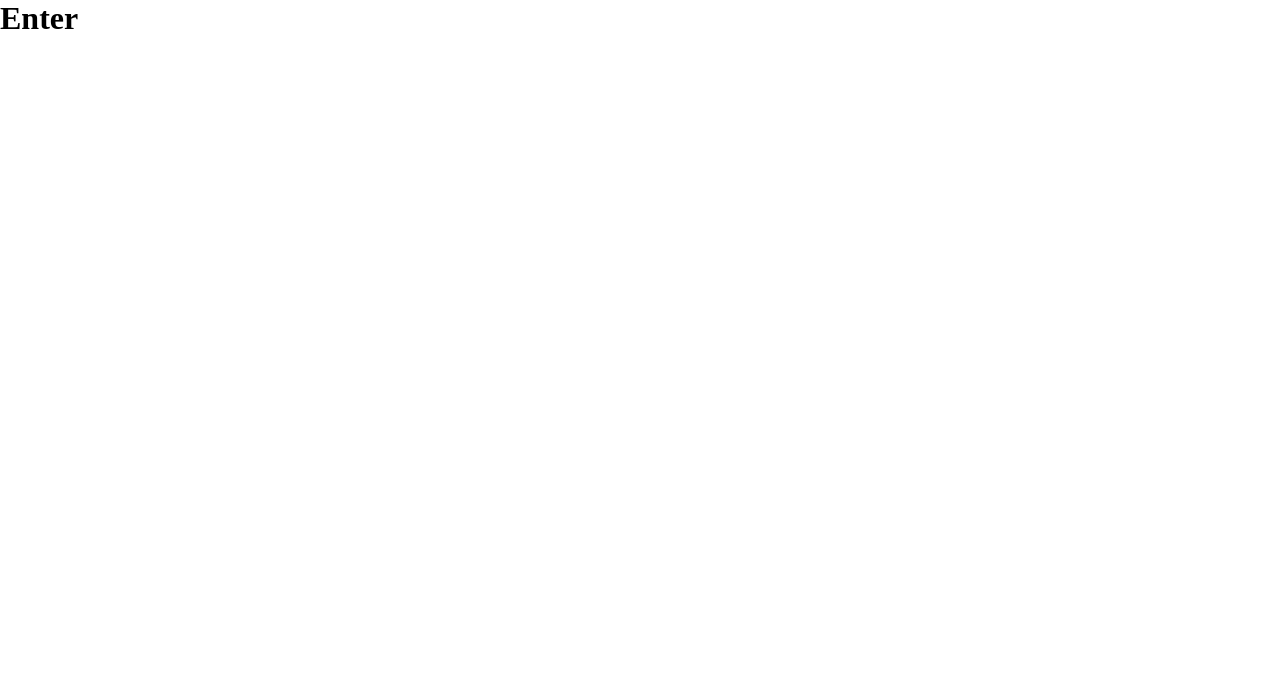
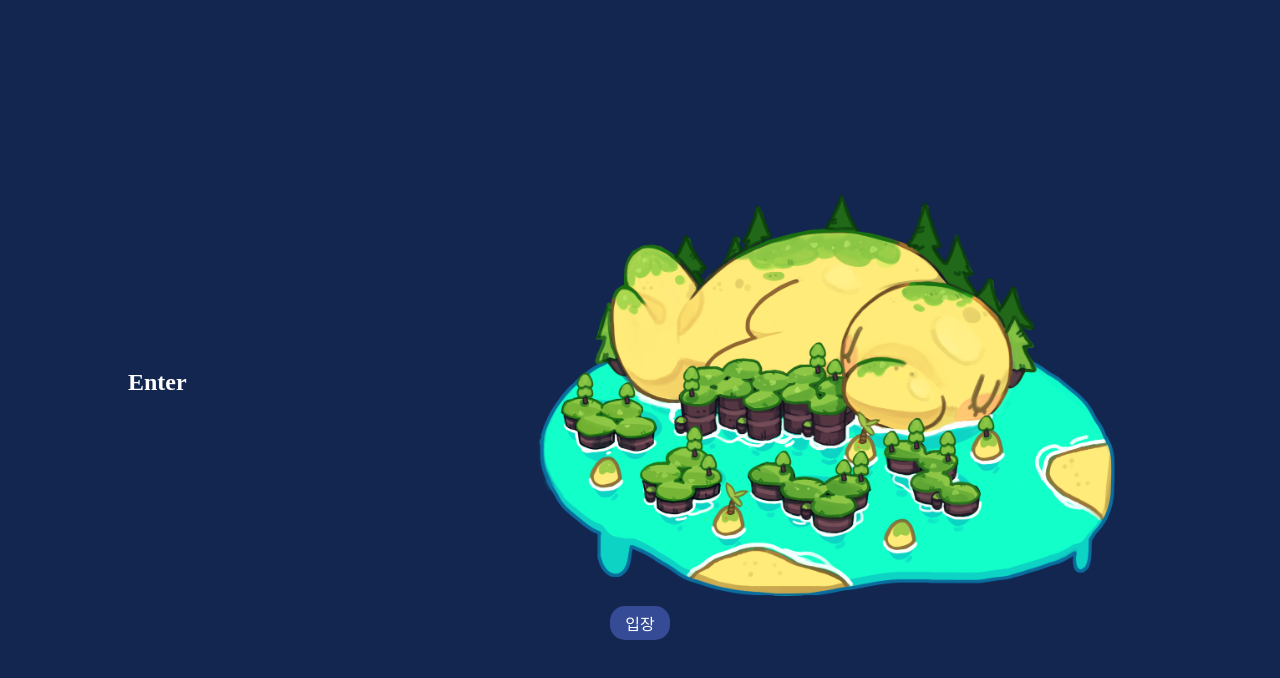
Before and after one commit to chuhongkyu/mapoCharacter, a React (Create React App) app: page / in a window 1280 px wide. Shown: the top 678 px of the page. Built offline with nearby package versions, Linux system fonts and the light colour scheme.

Commit message:
Enter page 10%

```diff
--- a/src/pages/Enter.js
+++ b/src/pages/Enter.js
@@ -1,5 +1,50 @@
+import styled from "styled-components";
+
+const env = process.env;
+env.PUBLIC_URL = env.PUBLIC_URL || "";
+
+const Wrapper = styled.section`
+  width: 100%;
+  height: 100vh;
+  background-color: ${(props) => props.theme.navy};
+  color: ${(props) => props.theme.white.light};
+  display: flex;
+  justify-content: center;
+  align-items: center;
+  flex-direction: column;
+`;
+
+const MainContainer = styled.div`
+  display: flex;
+  justify-content: center;
+  align-items: center;
+  div {
+    width: 30%;
+  }
+  img {
+    width: 50%;
+  }
+`;
+
+const Btn = styled.span`
+  padding: 5px 15px;
+  border-radius: 15px;
+  color: ${(props) => props.theme.white.light};
+  background-color: ${(props) => props.theme.blue};
+`;
+
 const Enter = () => {
-  return <h1>Enter</h1>;
+  return (
+    <Wrapper>
+      <MainContainer>
+        <div>
+          <h1>Enter</h1>
+        </div>
+        <img src={env.PUBLIC_URL + "/assets/map.png"} alt="버디즈" />
+      </MainContainer>
+      <Btn>입장</Btn>
+    </Wrapper>
+  );
 };
 
 export default Enter;
--- a/src/pages/Home.js
+++ b/src/pages/Home.js
@@ -1,3 +1,5 @@
+import styled from "styled-components";
+
 const Home = () => {
   return <h1>Home</h1>;
 };
--- a/src/utils/theme.js
+++ b/src/utils/theme.js
@@ -1,3 +1,9 @@
 export const theme = {
+  navy: "RGB(19, 38, 80)",
   bgColor: "rgb(255,255,255)",
+  blue: "rgb(53, 75, 149)",
+  red: "",
+  white: {
+    light: "RGB(255, 255, 255)",
+  },
 };
```
Also changed, not shown: public/assets/map.png (renamed from public/assets/map_Field.png).
